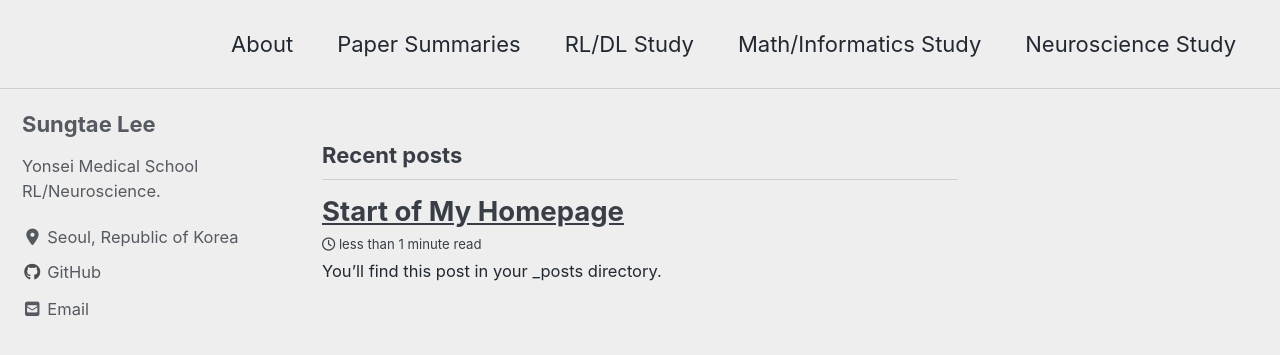
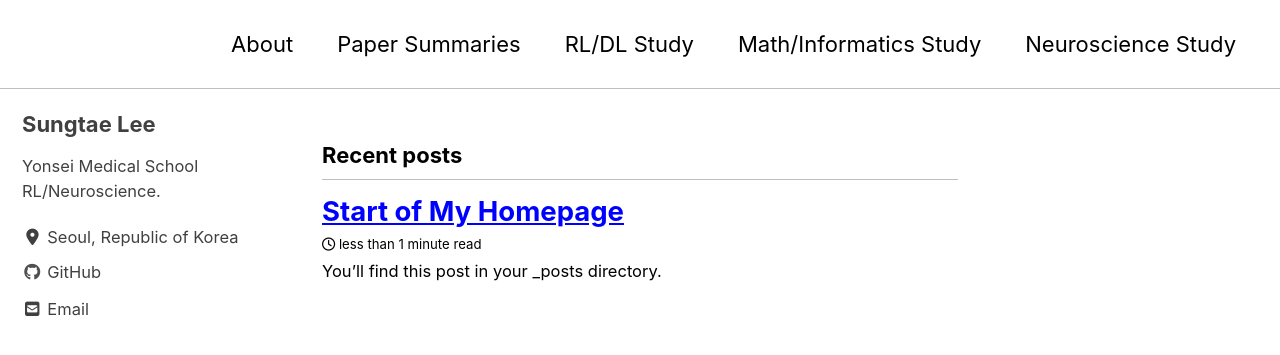
Before and after one commit to Sungtae-Lee/Sungtae-Lee.io, a Jekyll site: the page built from index.html, in a window 1280 px wide and 900 px high. Shown: the top 355 px of the window. Built offline with Jekyll 4.4.1, drawn with Linux system fonts in a browser that asks for light colours; cached includes are drawn as plain includes; nearby versions of some CDN libraries; the list of posts is cut into pages by our own code.

Commit message:
Update _config.yml

```diff
--- a/_config.yml
+++ b/_config.yml
@@ -12,7 +12,7 @@
 
 # theme                  : "minimal-mistakes-jekyll"
 remote_theme           : "mmistakes/minimal-mistakes"
-minimal_mistakes_skin    : "air" #"contrast" # "air", "aqua", "contrast", "dark", "dirt", "neon", "mint", "plum", "sunrise"
+minimal_mistakes_skin    : "contrast" # "air", "aqua", "contrast", "dark", "dirt", "neon", "mint", "plum", "sunrise"
 
 # Site Settings
 locale                   : "en-US"
```
